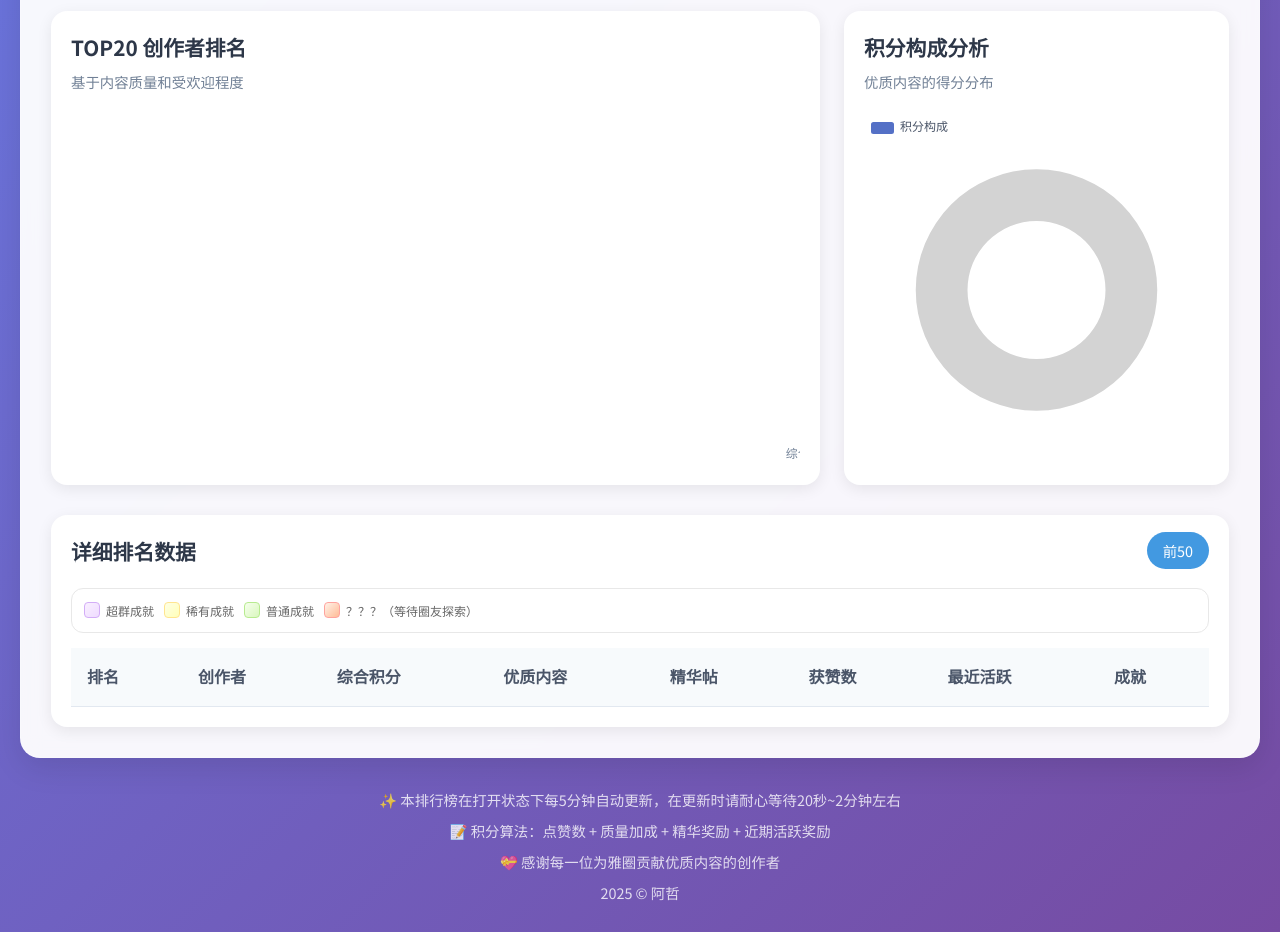
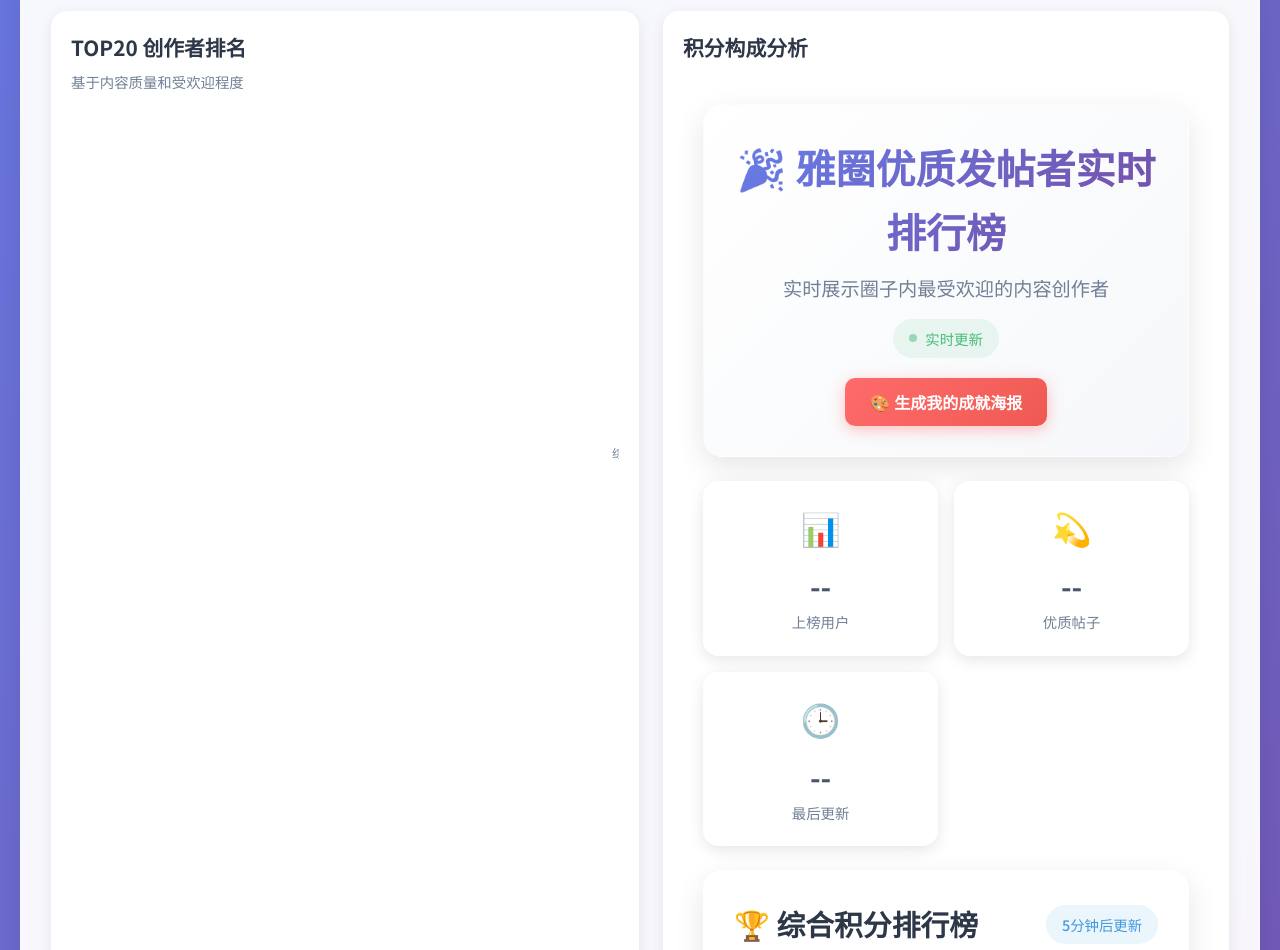
Before and after one commit to yuzhouxing/yuzhouxing.github.io, a plain HTML site: page yaquan/index.html in a window 1280 px wide. Shown: the part 660-1610 px from the top of the page. Drawn offline with nearby package versions, Linux system fonts and the light colour scheme; no server answers.

Commit message:
Update index.html

```diff
--- a/yaquan/index.html
+++ b/yaquan/index.html
@@ -59,6 +59,120 @@
             <div class="section-header">
                 <h2>🏆 综合积分排行榜</h2>
                 <span class="update-timer" id="updateTimer">60秒后更新</span>
+            </div>
+
+            <!-- 图表区域 -->
+            <div class="charts-container">
+                <div class="chart-card">
+                    <div class="chart-header">
+                        <h3>TOP20 创作者排名</h3>
+                        <span class="chart-subtitle">基于内容质量和受欢迎程度</span>
+                    </div>
+                    <div id="userRankChart" class="chart"></div>
+                </div>
+
+                <div class="chart-card">
+                    <div class="chart-header">
+                        <h3>积分构成分析</h3>
+<!DOCTYPE html>
+<html lang="zh-CN">
+<head>
+    <meta charset="UTF-8">
+    <meta name="viewport" content="width=device-width, initial-scale=1.0">
+    <title>雅圈优质发帖者排行榜</title>
+    <link rel="stylesheet" href="style.css">
+    <script src="https://cdn.jsdelivr.net/npm/echarts@5.4.3/dist/echarts.min.js"></script>
+    <link href="https://fonts.googleapis.com/css2?family=Noto+Sans+SC:wght@300;400;500;700&display=swap" rel="stylesheet">
+    <style>
+        /* 海报生成按钮样式 */
+        .banner-actions {
+            margin-top: 20px;
+            display: flex;
+            justify-content: center;
+        }
+
+        .poster-btn {
+            background: linear-gradient(135deg, #ff6b6b 0%, #ee5a52 100%);
+            color: white;
+            border: none;
+            padding: 12px 25px;
+            border-radius: 10px;
+            font-size: 16px;
+            font-weight: 600;
+            cursor: pointer;
+            transition: transform 0.3s, box-shadow 0.3s;
+            box-shadow: 0 4px 15px rgba(255, 107, 107, 0.4);
+            display: flex;
+            align-items: center;
+            gap: 8px;
+        }
+
+        .poster-btn:hover {
+            transform: translateY(-2px);
+            box-shadow: 0 6px 20px rgba(255, 107, 107, 0.6);
+        }
+
+        /* 响应式调整 */
+        @media (max-width: 768px) {
+            .poster-btn {
+                padding: 10px 20px;
+                font-size: 14px;
+            }
+        }
+    </style>
+</head>
+<body>
+    <div class="container">
+        <!-- 头部横幅 -->
+        <header class="header-banner">
+            <div class="banner-content">
+                <h1>🎉 雅圈优质发帖者实时排行榜</h1>
+                <p>实时展示圈子内最受欢迎的内容创作者</p>
+                <div class="live-badge">
+                    <span class="live-dot"></span>
+                    实时更新
+                    <span id="updateIndicator" style="display:none; margin-left:10px;"></span>
+                </div>
+
+                <!-- 生成海报按钮 -->
+                <div class="banner-actions">
+                    <button id="generatePosterBtn" class="poster-btn">
+                        🎨 生成我的成就海报
+                    </button>
+                </div>
+            </div>
+        </header>
+
+        <!-- 数据概览 -->
+        <div class="stats-overview">
+            <div class="stat-card">
+                <div class="stat-icon">📊</div>
+                <div class="stat-content">
+                    <span class="stat-number" id="totalUsers">--</span>
+                    <span class="stat-label">上榜用户</span>
+                </div>
+            </div>
+            <div class="stat-card">
+                <div class="stat-icon">💫</div>
+                <div class="stat-content">
+                    <span class="stat-number" id="totalPosts">--</span>
+                    <span class="stat-label">优质帖子</span>
+                </div>
+            </div>
+            <div class="stat-card">
+                <div class="stat-icon">🕒</div>
+                <div class="stat-content">
+                    <span class="stat-number" id="lastUpdate">--</span>
+                    <span class="stat-label">最后更新</span>
+                </div>
+            </div>
+        </div>
+
+        <!-- 排行榜内容 -->
+        <div class="rankings-section">
+            <div class="section-header">
+                <h2>🏆 综合积分排行榜</h2>
+                <span class="update-timer" id="updateTimer">5分钟后更新</span>
             </div>
 
             <!-- 图表区域 -->
```
